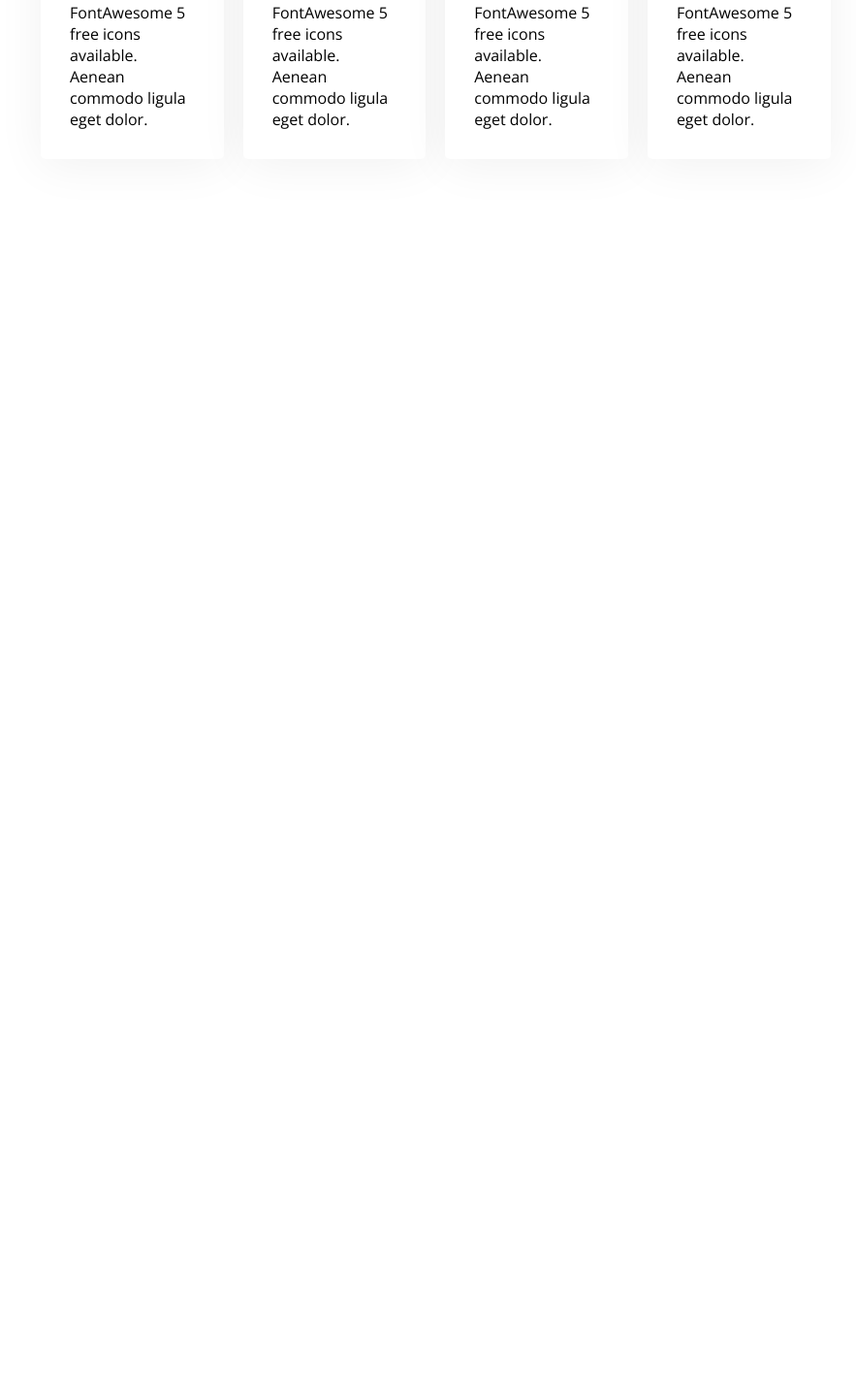
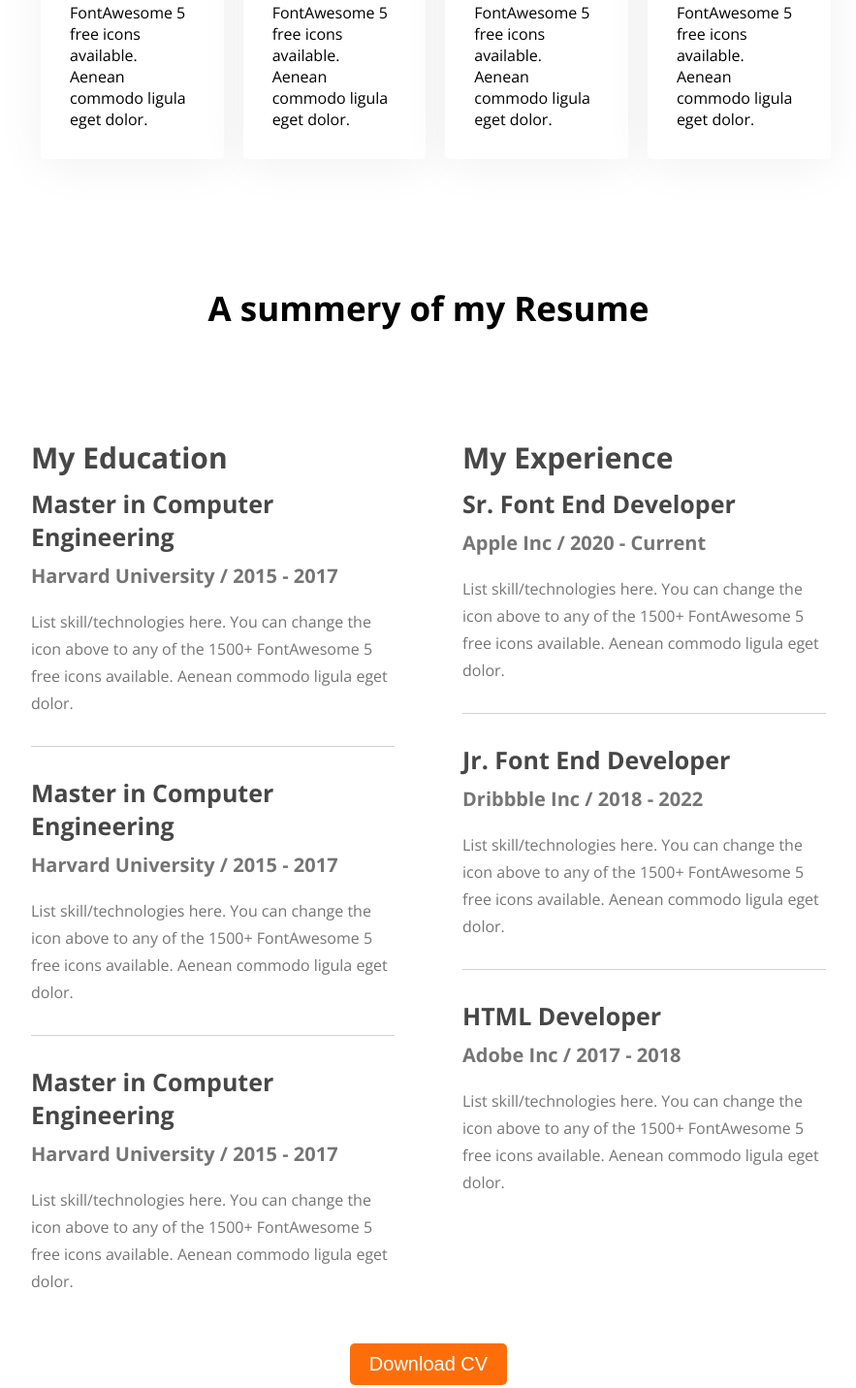
Before and after one commit to mohammad-anar/port-folio-web-programming-here, a plain HTML site: page index.html in a window 1280 px wide. Shown: the part 2045-3476 px from the top of the page at 97% size, without its empty margins (198-1081 px from the left). Before the commit the page ends 2339 px from the top, so only its background shows below. Drawn offline with nearby package versions, Linux system fonts and the light colour scheme.

Commit message:
resume section added

```diff
--- a/index.html
+++ b/index.html
@@ -124,6 +124,75 @@
 
             </div>
         </section>
+        <!-- what i do section end here  -->
+        <section id="resume">
+            <div class="resume-container">
+                <h1 class="section-heading resume-title">A summery of my Resume</h1>
+                <div class="resume-content">
+                    <div class="resume-education">
+                        <h2 class="resume-edu-title">My Education</h2>
+                        <div class="edu-content">
+                            <h3>Master in Computer Engineering</h3>
+                            <h4>Harvard University / 2015 - 2017</h4>
+                            <p>List skill/technologies here. You can change the icon above
+                                to any of the 1500+ FontAwesome 5 free icons available. Aenean commodo ligula eget dolor.
+                            </p>
+                            <hr>
+                        </div>
+                        <div class="edu-content">
+                            <h3>Master in Computer Engineering</h3>
+                            <h4>Harvard University / 2015 - 2017</h4>
+                            <p>List skill/technologies here. You can change the icon above
+                                to any of the 1500+ FontAwesome 5 free icons available. Aenean commodo ligula eget dolor.
+                            </p>
+                            <hr>
+                        </div>
+                        <div class="edu-content">
+                            <h3>Master in Computer Engineering</h3>
+                            <h4>Harvard University / 2015 - 2017</h4>
+                            <p>List skill/technologies here. You can change the icon above
+                                to any of the 1500+ FontAwesome 5 free icons available. Aenean commodo ligula eget dolor.
+                            </p>
+
+                        </div>
+                    </div>
+                    <div class="resume-experience">
+                        <h2 class="resume-exp-title">My Experience</h2>
+                        <div class="exp-content">
+                            <h3>Sr. Font End Developer</h3>
+                            <h4>Apple Inc / 2020 - Current</h4>
+                            <p>
+                                List skill/technologies here. You can change the icon above
+                                to any of the 1500+ FontAwesome 5 free icons available. Aenean commodo ligula eget dolor.
+                            </p>
+                            <hr>
+                        </div>
+                        <div class="exp-content">
+                            <h3>Jr. Font End Developer</h3>
+                            <h4>Dribbble Inc / 2018 - 2022</h4>
+                            <p>
+                                List skill/technologies here. You can change the icon above
+                                to any of the 1500+ FontAwesome 5 free icons available. Aenean commodo ligula eget dolor.
+                            </p>
+                            <hr>
+                        </div>
+                        <div class="exp-content">
+                            <h3>HTML Developer</h3>
+                            <h4>Adobe Inc / 2017 - 2018</h4>
+                            <p>
+                                List skill/technologies here. You can change the icon above
+                                to any of the 1500+ FontAwesome 5 free icons available. Aenean commodo ligula eget dolor.
+                            </p>
+
+                        </div>
+                    </div>
+                </div>
+                <div class="download-div">
+                    <button class="resume-button button">Download CV</button>
+                </div>
+                </div>
+
+        </section>
     </main>
     <!-- main end here
     ====================================================== -->
--- a/style.css
+++ b/style.css
@@ -161,3 +161,53 @@
     color: #181818;
     margin-bottom: 20px;
 }
+
+
+
+/* resume section start here  */
+.resume-container{
+    margin: 110px 230px;
+}
+.resume-content {
+    display: flex;
+    justify-content: space-around;
+    column-gap: 70px;
+    margin-top: 110px;
+
+}
+.resume-edu-title, .resume-exp-title {
+    color: #474747;
+    font-size: 30px;
+    font-weight: 700;
+    margin-bottom: 10px;
+}
+.resume-container h3 {
+    font-size: 25px;
+    font-weight: 700;
+    color: #474747;
+}
+.resume-container h4{
+    font-size: 20px;
+    font-weight: 20px;
+    color: #757575;
+    margin: 10px 0 20px;
+}
+.resume-container p{
+    color: #757575;
+    font-size: 16px;
+    font-weight: 400;
+    line-height: 28px;
+
+}
+.resume-container hr {
+    margin: 30px 0;
+    border: none;
+    border-bottom: 1px solid #d1d1d1;
+}
+.download-div{
+    text-align: center;
+}
+
+.resume-button{
+    margin-top: 50px;
+}
```
